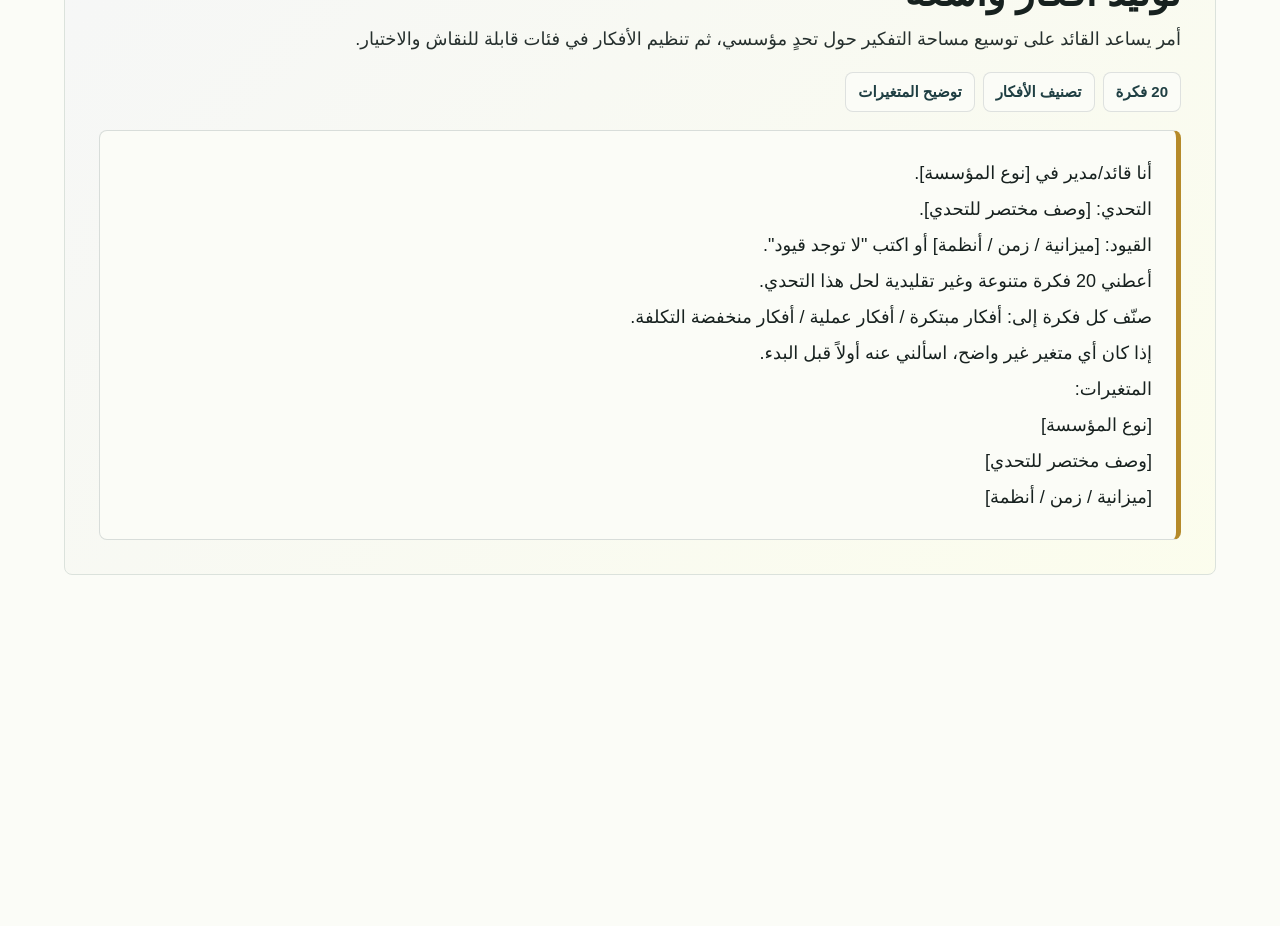
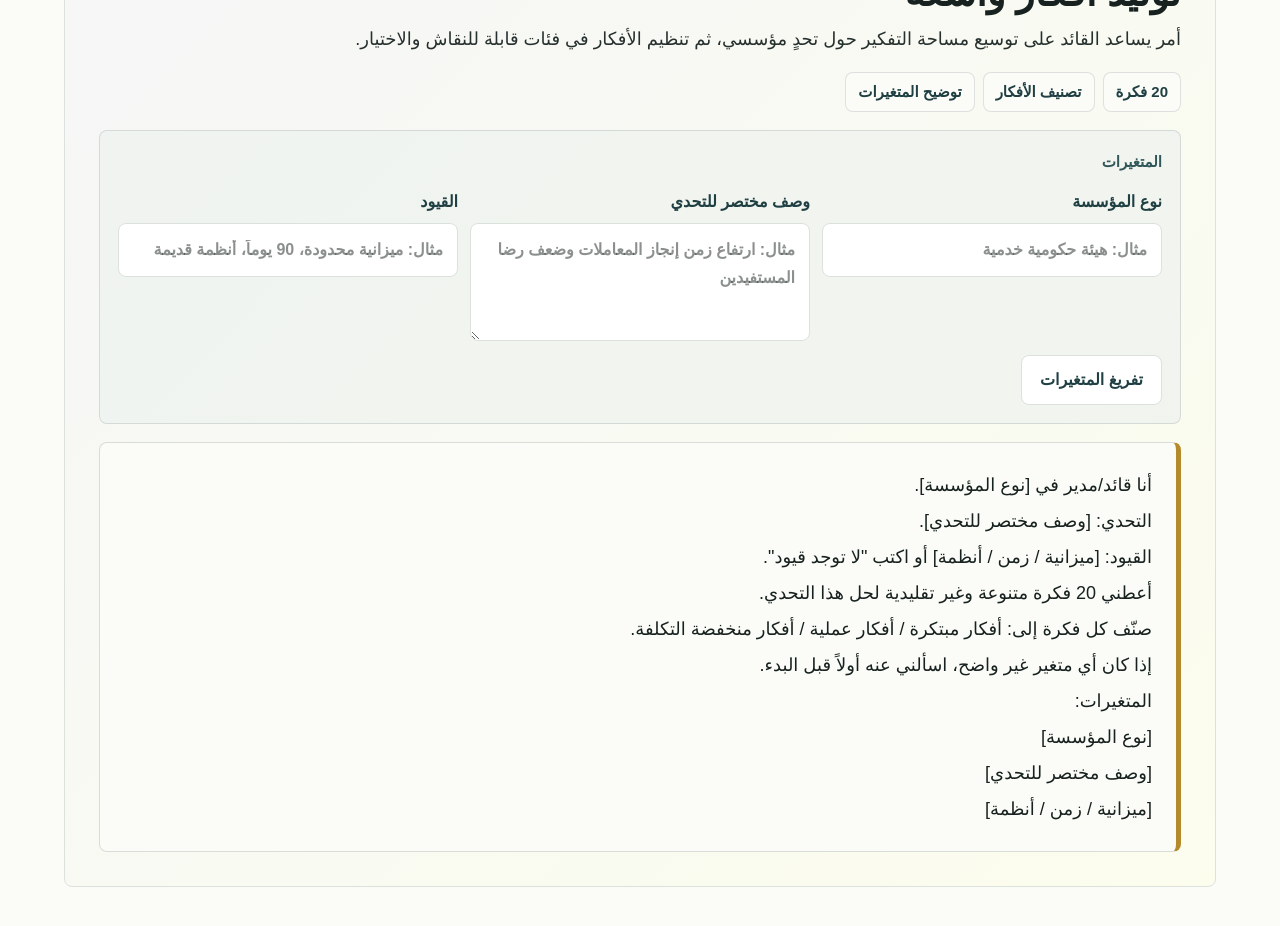
Before and after one commit to tarekbalosh/The-Transformational-Leadership, a Next.js app: page /tools in a window 1280 px wide. Shown: the part 3880-4806 px from the top of the page. Before the commit the page ends 4576 px from the top, so only its background shows below. Built offline with nearby package versions, Linux system fonts and the light colour scheme; a web font is replaced by a local one.

Commit message:
Make engineering prompts variable-driven

```diff
--- a/app/components/engineering-prompt-bank.tsx
+++ b/app/components/engineering-prompt-bank.tsx
@@ -24,6 +24,34 @@ function CopyIcon() {
 
 export function EngineeringPromptBank() {
   const [copiedTitle, setCopiedTitle] = useState("");
+  const [variableValues, setVariableValues] = useState<
+    Record<string, Record<string, string>>
+  >({});
+
+  function generatedPrompt(prompt: (typeof engineeringPromptBank)[number]) {
+    return prompt.variables.reduce((text, variable) => {
+      const value = variableValues[prompt.title]?.[variable.token]?.trim();
+      return text.replaceAll(variable.token, value || variable.token);
+    }, prompt.text);
+  }
+
+  function updateVariable(promptTitle: string, token: string, value: string) {
+    setVariableValues((current) => ({
+      ...current,
+      [promptTitle]: {
+        ...current[promptTitle],
+        [token]: value,
+      },
+    }));
+  }
+
+  function clearVariables(promptTitle: string) {
+    setVariableValues((current) => ({
+      ...current,
+      [promptTitle]: {},
+    }));
+    setCopiedTitle("");
+  }
 
   async function copyPrompt(text: string, title: string) {
     try {
@@ -53,7 +81,7 @@ export function EngineeringPromptBank() {
             <button
               type="button"
               className="copy-prompt-button engineering-copy-button"
-              onClick={() => copyPrompt(prompt.text, prompt.title)}
+              onClick={() => copyPrompt(generatedPrompt(prompt), prompt.title)}
               aria-label={`نسخ أمر ${prompt.title}`}
               title={`نسخ أمر ${prompt.title}`}
             >
@@ -68,8 +96,60 @@ export function EngineeringPromptBank() {
             ))}
           </div>
 
+          <section
+            className="engineering-variable-panel"
+            aria-label={`متغيرات أمر ${prompt.title}`}
+          >
+            <div className="section-kicker">المتغيرات</div>
+            <div className="engineering-variable-grid">
+              {prompt.variables.map((variable) => {
+                const value =
+                  variableValues[prompt.title]?.[variable.token] ?? "";
+
+                return (
+                  <label className="engineering-variable-field" key={variable.token}>
+                    <span>{variable.label}</span>
+                    {variable.inputType === "textarea" ? (
+                      <textarea
+                        value={value}
+                        onChange={(event) =>
+                          updateVariable(
+                            prompt.title,
+                            variable.token,
+                            event.target.value
+                          )
+                        }
+                        placeholder={variable.placeholder}
+                      />
+                    ) : (
+                      <input
+                        type="text"
+                        value={value}
+                        onChange={(event) =>
+                          updateVariable(
+                            prompt.title,
+                            variable.token,
+                            event.target.value
+                          )
+                        }
+                        placeholder={variable.placeholder}
+                      />
+                    )}
+                  </label>
+                );
+              })}
+            </div>
+            <button
+              type="button"
+              className="secondary-link engineering-clear-button"
+              onClick={() => clearVariables(prompt.title)}
+            >
+              تفريغ المتغيرات
+            </button>
+          </section>
+
           <pre className="engineering-prompt-box" dir="rtl">
-            {prompt.text}
+            {generatedPrompt(prompt)}
           </pre>
         </article>
       ))}
--- a/app/globals.css
+++ b/app/globals.css
@@ -1113,6 +1113,43 @@ textarea:focus {
   font-weight: 700;
 }
 
+.engineering-variable-panel {
+  display: grid;
+  gap: 14px;
+  padding: 18px;
+  border: 1px solid rgba(13, 38, 48, 0.12);
+  border-radius: 8px;
+  background: rgba(238, 242, 238, 0.76);
+}
+
+.engineering-variable-grid {
+  display: grid;
+  grid-template-columns: repeat(3, minmax(0, 1fr));
+  gap: 12px;
+  align-items: start;
+}
+
+.engineering-variable-field {
+  display: grid;
+  gap: 8px;
+  margin: 0;
+}
+
+.engineering-variable-field span {
+  color: var(--teal-deep);
+  font-family: "IBM Plex Sans Arabic", "Lyon Arabic", Arial, sans-serif;
+  font-weight: 700;
+}
+
+.engineering-variable-field textarea {
+  min-height: 118px;
+  resize: vertical;
+}
+
+.engineering-clear-button {
+  justify-self: start;
+}
+
 .engineering-prompt-box {
   margin: 0;
   padding: clamp(18px, 3vw, 24px);
@@ -2710,6 +2747,7 @@ td {
   .admin-ring-grid,
   .admin-score-grid,
   .testimonial-card-grid,
+  .engineering-variable-grid,
   .goal-grid,
   .hub-card-grid,
   .intro-card-grid,
@@ -2771,6 +2809,7 @@ td {
   .admin-ring-grid,
   .admin-score-grid,
   .testimonial-card-grid,
+  .engineering-variable-grid,
   .goal-grid,
   .intro-form-grid,
   .hub-card-grid,
--- a/app/lib/course-content.ts
+++ b/app/lib/course-content.ts
@@ -49,6 +49,12 @@ export type EngineeringPrompt = {
   title: string;
   description: string;
   tags: string[];
+  variables: Array<{
+    token: string;
+    label: string;
+    placeholder: string;
+    inputType?: "text" | "textarea";
+  }>;
   text: string;
 };
 
@@ -330,6 +336,24 @@ export const engineeringPromptBank: EngineeringPrompt[] = [
     description:
       "أمر يساعد القائد على توسيع مساحة التفكير حول تحدٍ مؤسسي، ثم تنظيم الأفكار في فئات قابلة للنقاش والاختيار.",
     tags: ["20 فكرة", "تصنيف الأفكار", "توضيح المتغيرات"],
+    variables: [
+      {
+        token: "[نوع المؤسسة]",
+        label: "نوع المؤسسة",
+        placeholder: "مثال: هيئة حكومية خدمية",
+      },
+      {
+        token: "[وصف مختصر للتحدي]",
+        label: "وصف مختصر للتحدي",
+        placeholder: "مثال: ارتفاع زمن إنجاز المعاملات وضعف رضا المستفيدين",
+        inputType: "textarea",
+      },
+      {
+        token: "[ميزانية / زمن / أنظمة]",
+        label: "القيود",
+        placeholder: "مثال: ميزانية محدودة، 90 يوماً، أنظمة قديمة",
+      },
+    ],
     text: `أنا قائد/مدير في [نوع المؤسسة].
 التحدي: [وصف مختصر للتحدي].
 القيود: [ميزانية / زمن / أنظمة] أو اكتب "لا توجد قيود".
```
